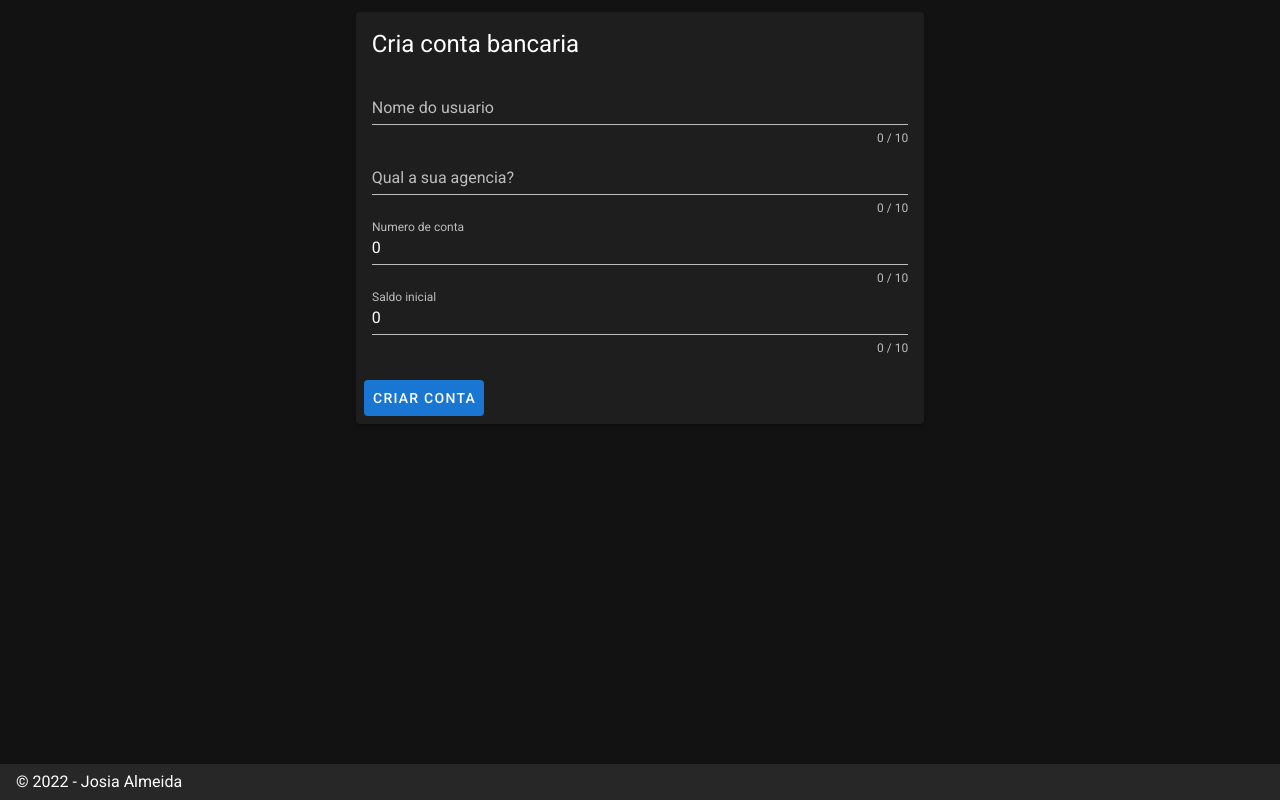
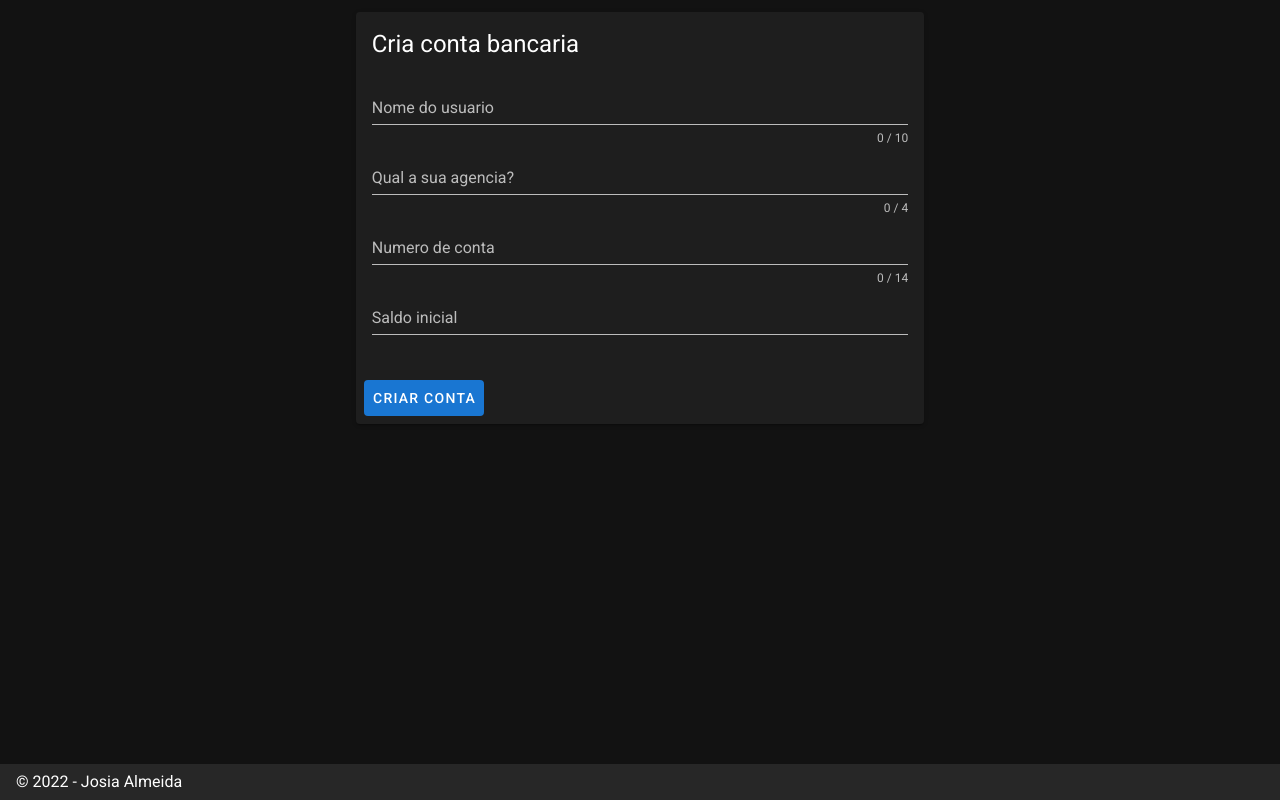
Before and after one commit to JosiaAlmeida/sistema-bancario-web, a Nuxt app: page / in a window 1280 px wide. Built offline with nearby package versions, Linux system fonts and the light colour scheme.

Commit message:
validação

```diff
--- a/components/BankExtract.vue
+++ b/components/BankExtract.vue
@@ -9,7 +9,6 @@
           Total de transferencia feitas: **********{{ totalTransfer }}**********
         </p>
         <p>Saldo Disponivel: **********{{ User.sale }}**********</p>
-        <p>Montante total Transferido: {{ MoveTotal }}</p>
       </v-card-text>
       <v-card-actions>
         <v-btn @click="profile(1)">Perfil</v-btn>
@@ -24,7 +23,6 @@ export default {
     ["User"]: Object,
     ["totalTransfer"]: Number,
     ["profile"]: Function,
-    ["MoveTotal"]: Number,
   },
 };
 </script>
--- a/components/CreateUser.vue
+++ b/components/CreateUser.vue
@@ -6,31 +6,41 @@
         <v-form>
           <v-text-field
             label="Nome do usuario"
-            :counter="10"
             v-model="name"
             clearable
+            type="text"
             required
+            :counter="10"
+            maxlength="10"
+            :rules="[rules.required]"
           ></v-text-field>
           <v-text-field
             label="Qual a sua agencia?"
-            :counter="10"
             required
+            maxlength="4"
+            :counter="4"
+            type="text"
             v-model="agencie"
             clearable
+            :rules="[rules.required]"
           ></v-text-field>
           <v-text-field
             label="Numero de conta"
-            :counter="10"
             clearable
             required
+            minlength="10"
+            maxlength="14"
+            :counter="14"
             v-model="numberAccount"
+            :rules="[rules.required, rules.validateNumber]"
           ></v-text-field>
           <v-text-field
+            type="text"
             label="Saldo inicial"
-            :counter="10"
             required
             v-model="sale"
             clearable
+            :rules="[rules.required, rules.validateNumber]"
           ></v-text-field>
         </v-form>
       </v-card-text>
@@ -52,10 +62,20 @@ export default {
   data() {
     return {
       name: "",
-      numberAccount: 0,
-      sale: 0,
+      numberAccount: null,
+      sale: null,
       agencie: "",
+      rules: {
+        required: (value) => !!value || "Required.",
+        validateNumber: this.validateNumberInput,
+      },
     };
+  },
+  methods: {
+    validateNumberInput: (value) => {
+      const pattern = /^[0-9]+$/;
+      return pattern.test(value) || "Não pode conter caractear";
+    },
   },
   props: {
     ["handleClick"]: Function,
--- a/components/TransferUser.vue
+++ b/components/TransferUser.vue
@@ -7,30 +7,37 @@
         <v-form>
           <v-text-field
             label="Nome do usuario"
-            :counter="10"
             v-model="name"
             required
             clearable
+            :counter="10"
+            maxlength="10"
+            :rules="[rules.required]"
           ></v-text-field>
           <v-text-field
             label="Qual a sua agencia?"
-            :counter="10"
             required
             clearable
+            maxlength="4"
+            :counter="4"
             v-model="agencie"
+            :rules="[rules.required]"
           ></v-text-field>
           <v-text-field
             label="Numero de conta"
-            :counter="10"
             required
             clearable
+            maxlength="14"
+            :counter="14"
             v-model="numberAccount"
+            :rules="[rules.required, rules.validateNumber]"
           ></v-text-field>
           <v-text-field
             label="Quantia a transferir"
             required
             clearable
             v-model="sale"
+            :rules="[rules.required, rules.validateNumber]"
           ></v-text-field>
         </v-form>
       </v-card-text>
@@ -53,9 +60,16 @@ export default {
   data() {
     return {
       name: "",
-      numberAccount: 0,
-      sale: 0,
+      numberAccount: null,
+      sale: null,
       agencie: "",
+      rules: {
+        required: (value) => !!value || "Required.",
+        validateNumber: (value) => {
+          const pattern = /^[0-9]+$/;
+          return pattern.test(value) || "Não pode conter caracter";
+        },
+      },
     };
   },
   props: {
--- a/pages/index.vue
+++ b/pages/index.vue
@@ -63,11 +63,6 @@ export default {
       UsersTransfer: [],
     };
   },
-  computed: {
-    total() {
-      return this.UsersTransfer.sum(({ sale }) => sale);
-    },
-  },
   methods: {
     createUser(name, agencie, numberAccount, sale) {
       this.User = new Account(name, agencie, numberAccount, sale);
@@ -89,7 +84,6 @@ export default {
         sale,
         this.UsersTransfer[this.UsersTransfer.length - 1]
       );
-      console.log(this.UsersTransfer.reduce(({ sale }) => sale + sale));
     },
   },
 };
```
